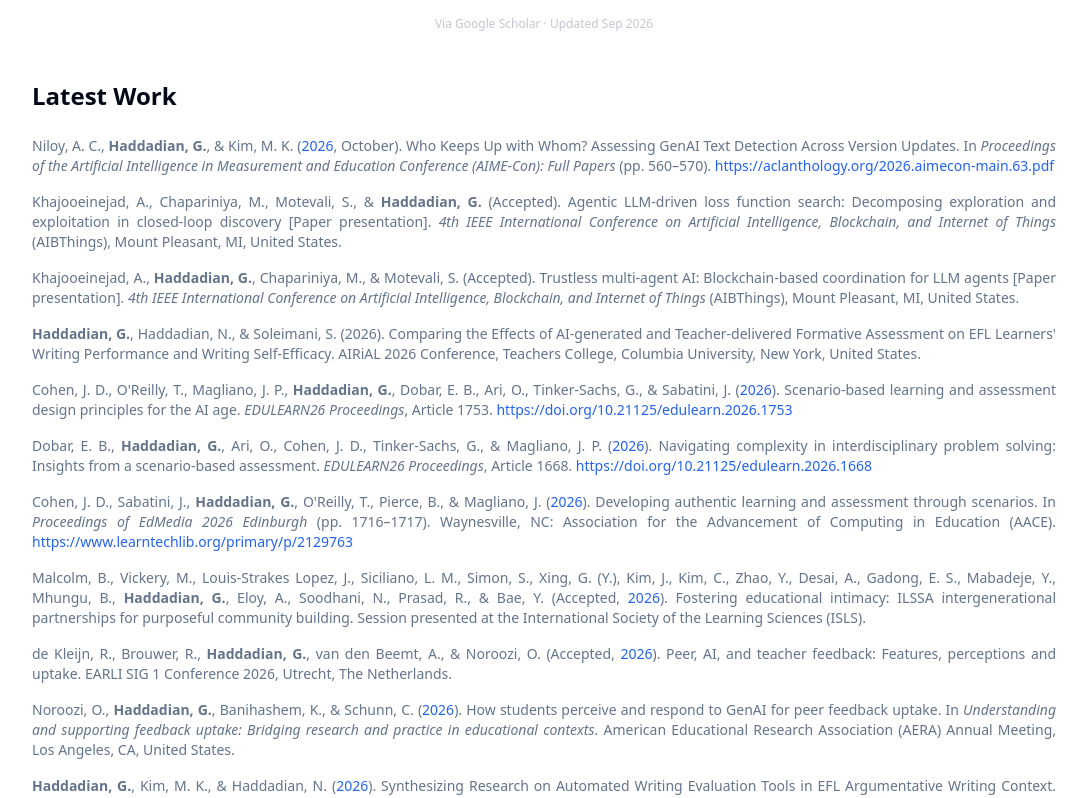
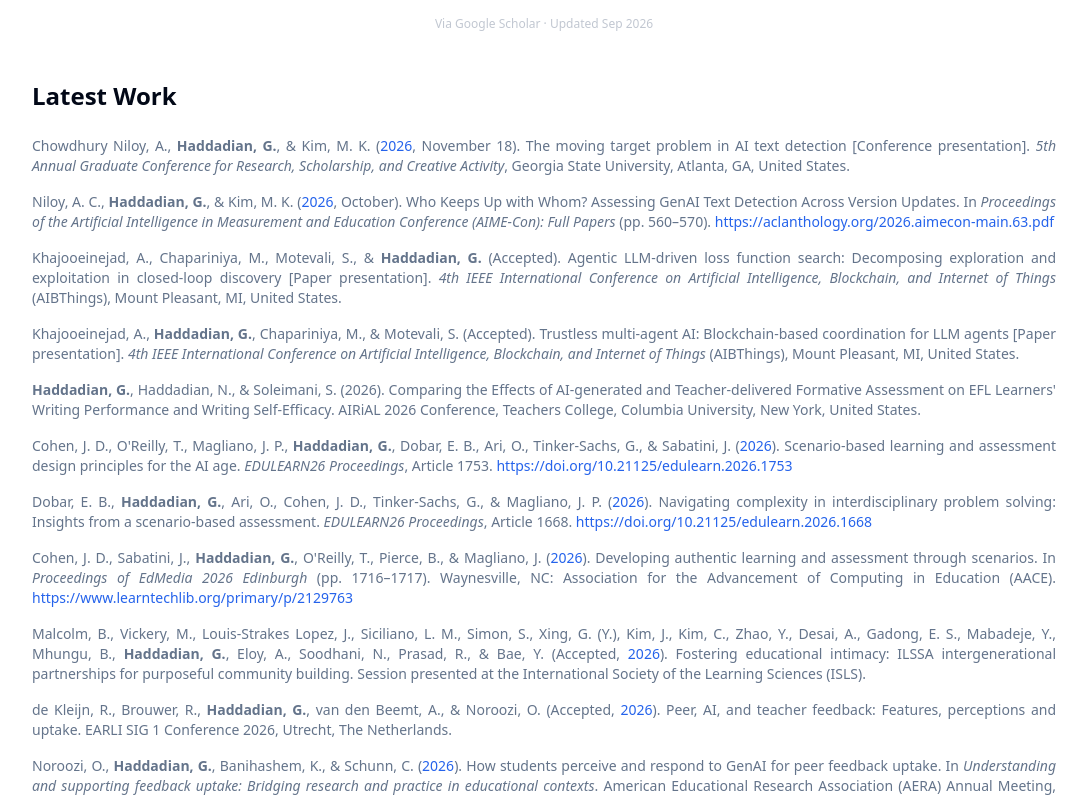
Before and after one commit to Golnoushhaddadian/golnoushhaddadian.github.io, a React (Vite) app: page / in a window 1280 px wide. Shown: the part 1360-2158 px from the top of the page, without its empty margins (96-1183 px from the left). Built offline with nearby package versions, Linux system fonts and the light colour scheme; no server answers.

Commit message:
Add GSU Graduate Conference 2026 presentation to Welcome page

```diff
--- a/src/pages/Welcome.tsx
+++ b/src/pages/Welcome.tsx
@@ -236,6 +236,9 @@ const AboutMe = () => {
           <h2 className="text-lg sm:text-xl md:text-2xl font-semibold mb-3 sm:mb-4 md:mb-6">Latest Work</h2>
           <div className="prose max-w-none text-muted-foreground space-y-2 sm:space-y-3 md:space-y-4 text-justify text-[10px] sm:text-xs md:text-sm">
             <p>
+              Chowdhury Niloy, A., <strong>Haddadian, G.</strong>, & Kim, M. K. (<span className="text-blue-600 font-medium">2026</span>, November 18). The moving target problem in AI text detection [Conference presentation]. <em>5th Annual Graduate Conference for Research, Scholarship, and Creative Activity</em>, Georgia State University, Atlanta, GA, United States.
+            </p>
+            <p>
               Niloy, A. C., <strong>Haddadian, G.</strong>, & Kim, M. K. (<span className="text-blue-600 font-medium">2026</span>, October). Who Keeps Up with Whom? Assessing GenAI Text Detection Across Version Updates. In <em>Proceedings of the Artificial Intelligence in Measurement and Education Conference (AIME-Con): Full Papers</em> (pp. 560–570). <a href="https://aclanthology.org/2026.aimecon-main.63.pdf" target="_blank" rel="noopener noreferrer" className="text-blue-600 hover:underline">https://aclanthology.org/2026.aimecon-main.63.pdf</a>
             </p>
             <p>
```
